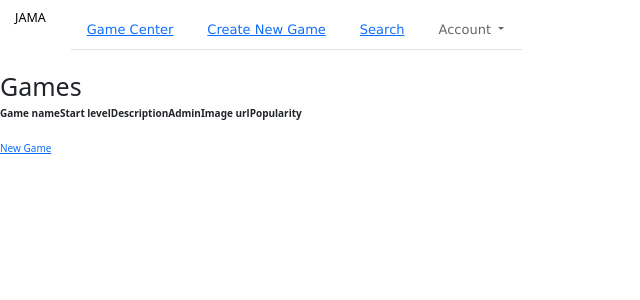
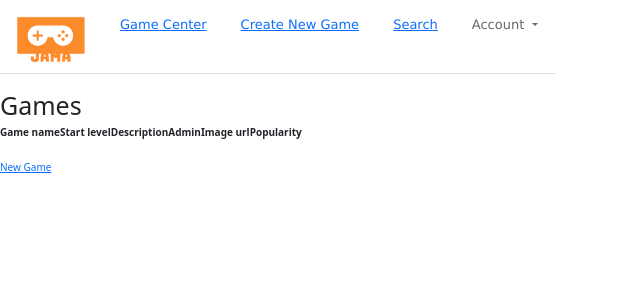
Before and after one commit to alexblattner/Jama, a Rails app: page /games in a window 1280 px wide. Shown: the top 300 px of the page, without its empty margins (0-640 px from the left). Run offline with Rails 7, Linux system fonts and the light colour scheme; data that the repository does not hold is empty; style sheets or scripts are compiled from the project's sources; some libraries are stand-ins or nearby versions; some web fonts are replaced.

```diff
--- a/app/views/layouts/_header.html.erb
+++ b/app/views/layouts/_header.html.erb
@@ -1,9 +1,12 @@
 <link href="https://fonts.googleapis.com/css?family=Coda+Caption:800&display=swap" rel="stylesheet">
 
 <nav class="nav navbar navbar-expand-lg navbar-fixed-top">
-<%= link_to "JAMA", root_path, class: "navbar-brand" %>
+
 
       <ul class="nav nav-tabs">
+          <li>
+            <%= link_to(image_tag("logo.jpg", :height =>"47", :width => "70"), root_path) %>
+          </li>
           <li>
               <%= link_to "Game Center", games_path %>
           </li>
--- a/config/database.yml
+++ b/config/database.yml
@@ -21,8 +21,7 @@ default: &default
   # For details on connection pooling, see Rails configuration guide
   # https://guides.rubyonrails.org/configuring.html#database-pooling
   pool: <%= ENV.fetch("RAILS_MAX_THREADS") { 5 } %>
-  username: yuchenxu
-  password: xu43902535
+
 
 development:
   <<: *default
```
Also changed, not shown: app/assets/images/logo.jpg.
